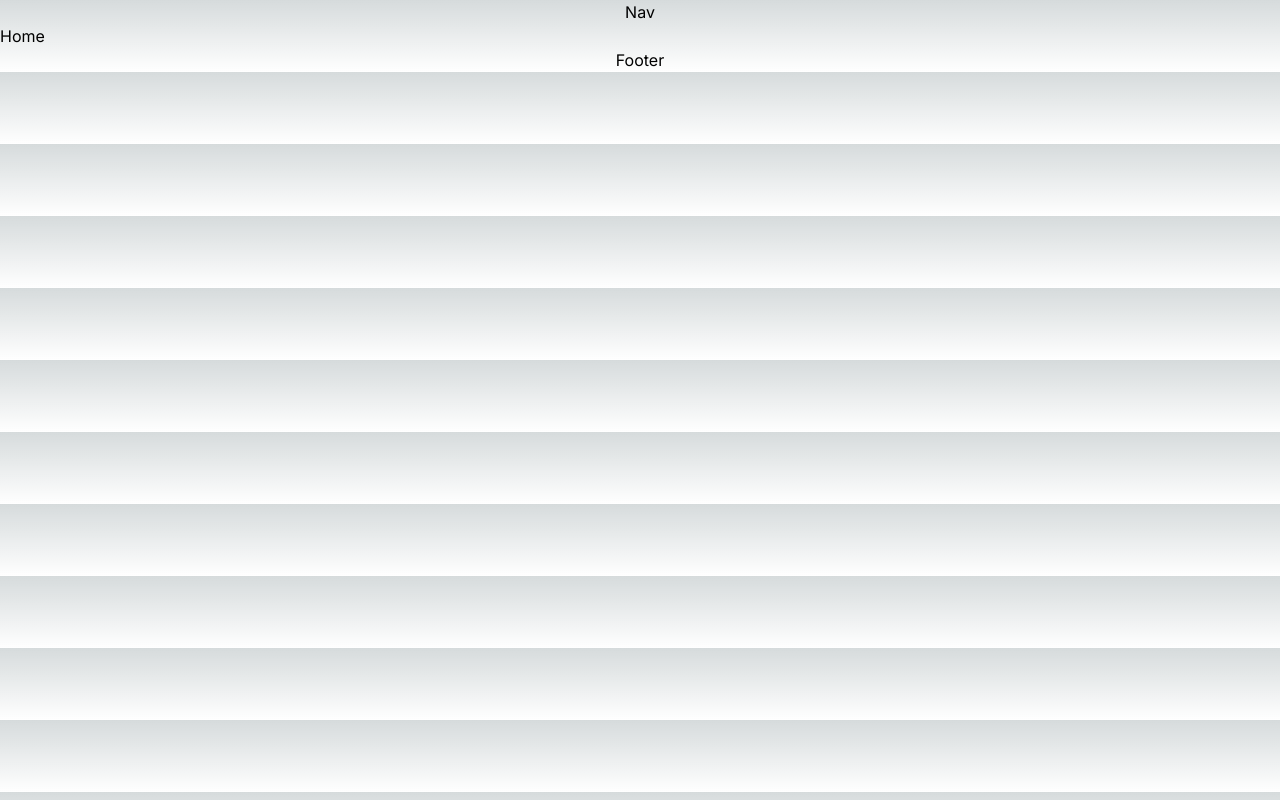
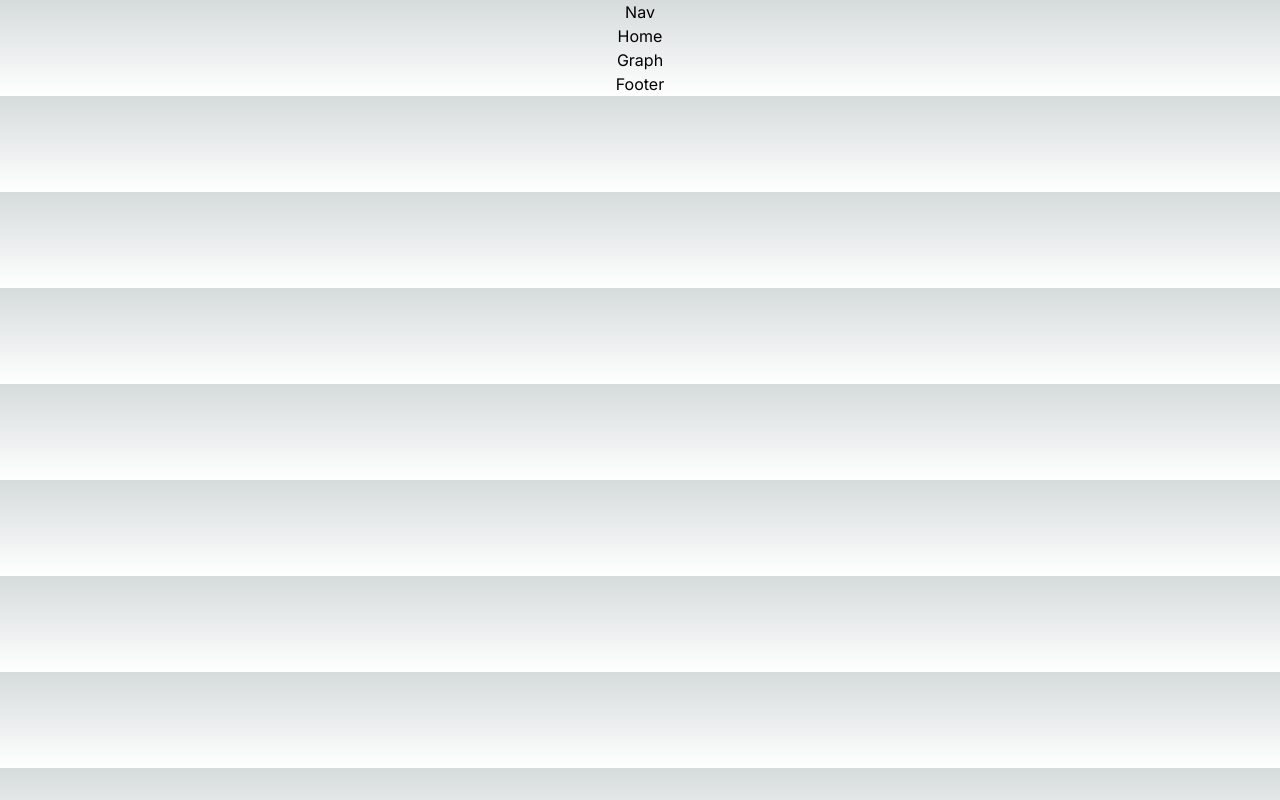
Before and after one commit to dylanl/datasite, a Next.js app: page / in a window 1280 px wide. Built offline with nearby package versions, Linux system fonts and the light colour scheme.

Commit message:
Put link to Graph page on homepage

```diff
--- a/src/app/page.jsx
+++ b/src/app/page.jsx
@@ -1,7 +1,8 @@
 export default function Home() {
   return (
-    <main className="">
+    <main className="text-center">
       <h2>Home</h2>
+      <h3><a href="/Graph">Graph</a></h3>
     </main>
   );
 }
```
